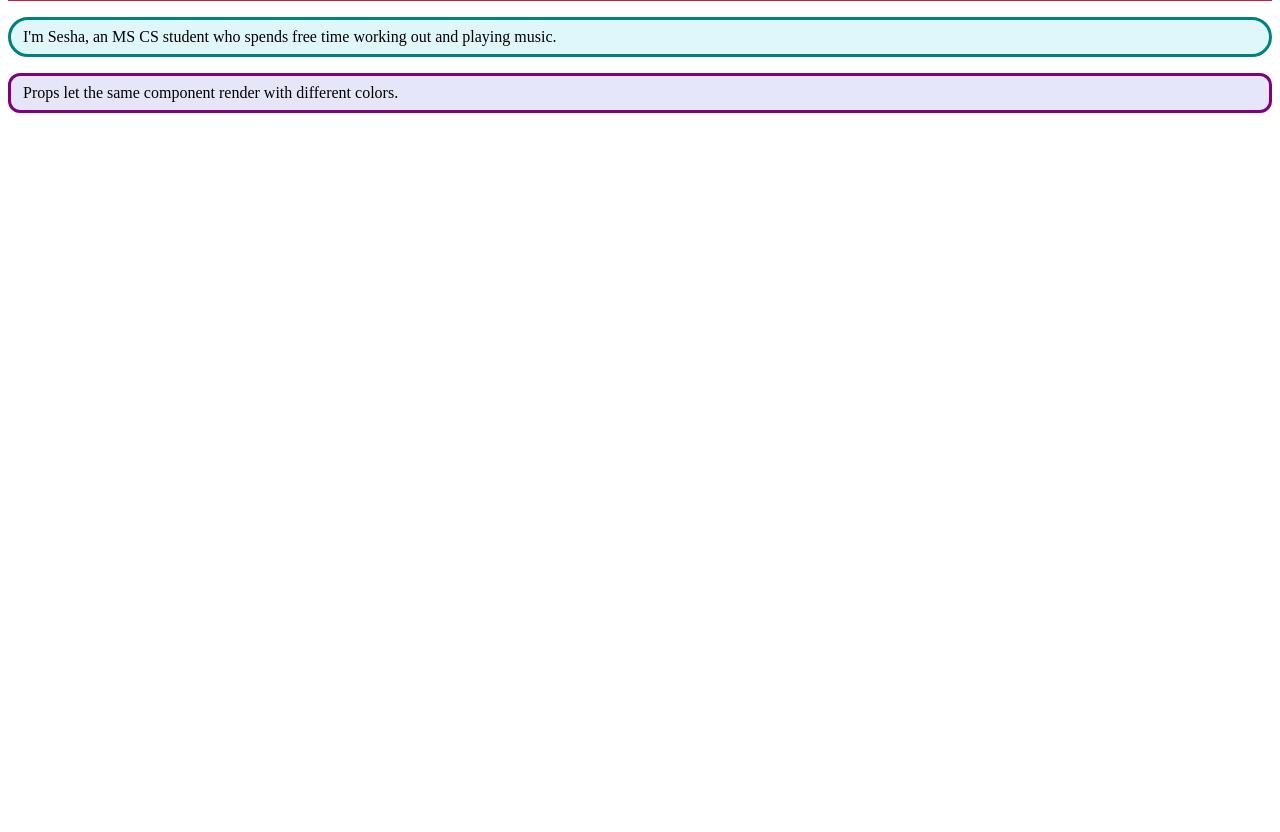
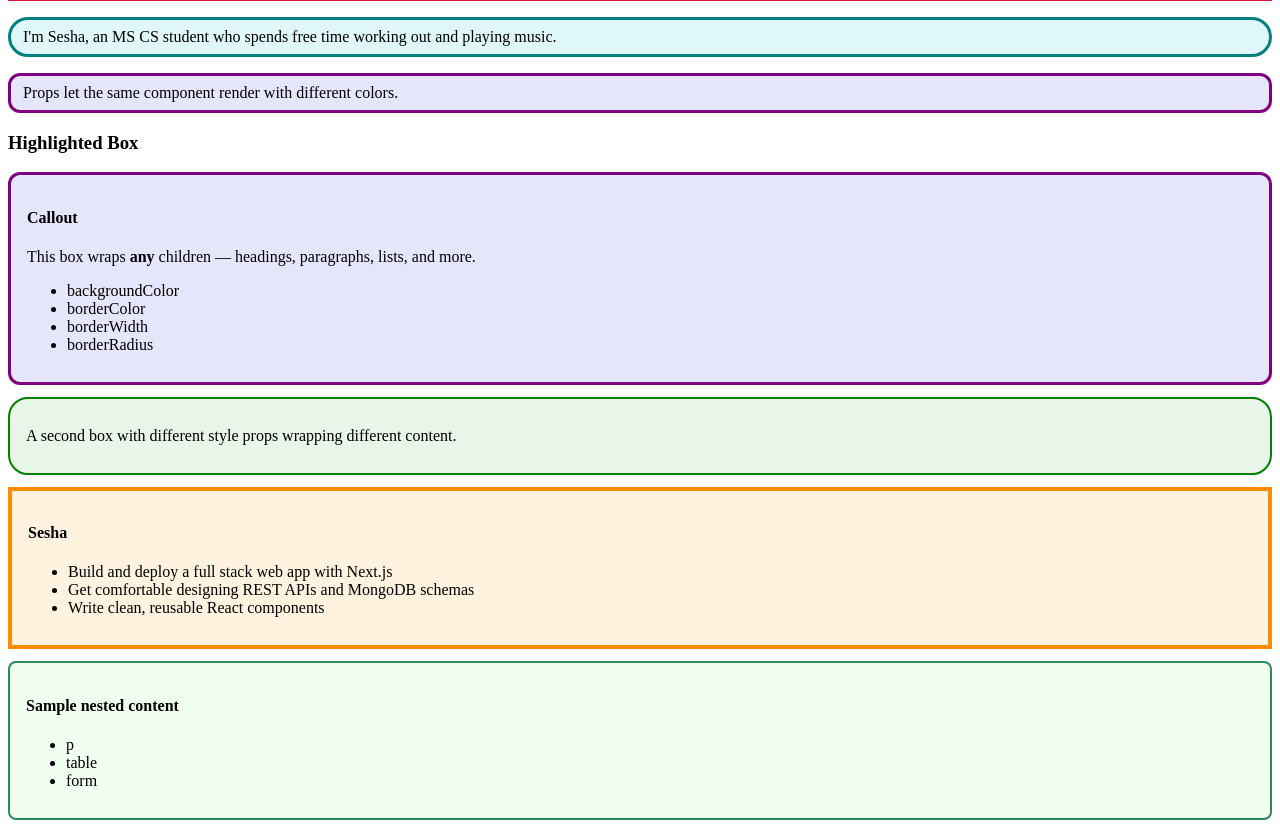
Before and after one commit to sesha-2k3/webdev-client, a Next.js app: page /labs/lab1 in a window 1280 px wide. Shown: the part 5807-6639 px from the top of the page. Before the commit the page ends 5936 px from the top, so only its background shows below. Built offline with nearby package versions, Linux system fonts and the light colour scheme.

Commit message:
highlighted box

```diff
--- /dev/null
+++ b/app/labs/lab1/HighlightedBox.tsx
@@ -0,0 +1,90 @@
+import type { ReactNode } from "react";
+
+function HighlightedBox({
+  backgroundColor = "lightyellow",
+  borderColor = "orange",
+  borderWidth = 2,
+  borderRadius = 8,
+  children,
+}: {
+  backgroundColor?: string;
+  borderColor?: string;
+  borderWidth?: string | number;
+  borderRadius?: string | number;
+  children?: ReactNode;
+}) {
+  return (
+    <div
+      style={{
+        backgroundColor,
+        borderColor,
+        borderWidth,
+        borderStyle: "solid",
+        borderRadius,
+        padding: "0.75rem 1rem",
+        marginBottom: "0.75rem",
+      }}
+    >
+      {children}
+    </div>
+  );
+}
+
+export default function HighlightedBoxLab() {
+  return (
+    <div id="wd-highlighted-box">
+      <h3>Highlighted Box</h3>
+      <HighlightedBox
+        backgroundColor="lavender"
+        borderColor="purple"
+        borderWidth={3}
+        borderRadius={12}
+      >
+        <h4>Callout</h4>
+        <p>
+          This box wraps <strong>any</strong>{" "}children — headings, paragraphs,
+          lists, and more.
+        </p>
+        <ul>
+          <li>backgroundColor</li>
+          <li>borderColor</li>
+          <li>borderWidth</li>
+          <li>borderRadius</li>
+        </ul>
+      </HighlightedBox>
+      <HighlightedBox
+        backgroundColor="#e8f5e9"
+        borderColor="green"
+        borderWidth={2}
+        borderRadius={20}
+      >
+        <p>
+          A second box with different style props wrapping different content.
+        </p>
+      </HighlightedBox>
+
+      <HighlightedBox
+        backgroundColor="#fff3e0"
+        borderColor="darkorange"
+        borderWidth={4}
+        borderRadius={0}
+      >
+        <h4>Sesha</h4>
+        <ul>
+          <li>Build and deploy a full stack web app with Next.js</li>
+          <li>Get comfortable designing REST APIs and MongoDB schemas</li>
+          <li>Write clean, reusable React components</li>
+        </ul>
+      </HighlightedBox>
+
+      <HighlightedBox backgroundColor="honeydew" borderColor="seagreen">
+        <h4>Sample nested content</h4>
+        <ul>
+          <li>p</li>
+          <li>table</li>
+          <li>form</li>
+        </ul>
+      </HighlightedBox>
+    </div>
+  );
+}
--- a/app/labs/lab1/page.tsx
+++ b/app/labs/lab1/page.tsx
@@ -5,6 +5,7 @@
 import Images from "./Images";
 import Forms from "./forms/Forms";
 import HighlightedParagraphLab from "./HighlightedParagraph";
+import HighlightedBoxLab from "./HighlightedBox";
 
 export default function Lab1() {
   return (
@@ -18,6 +19,7 @@
       <Images />
       <Forms />
       <HighlightedParagraphLab />
+      <HighlightedBoxLab />
       {/* do the next exercise here */}
     </div>
   );
```
